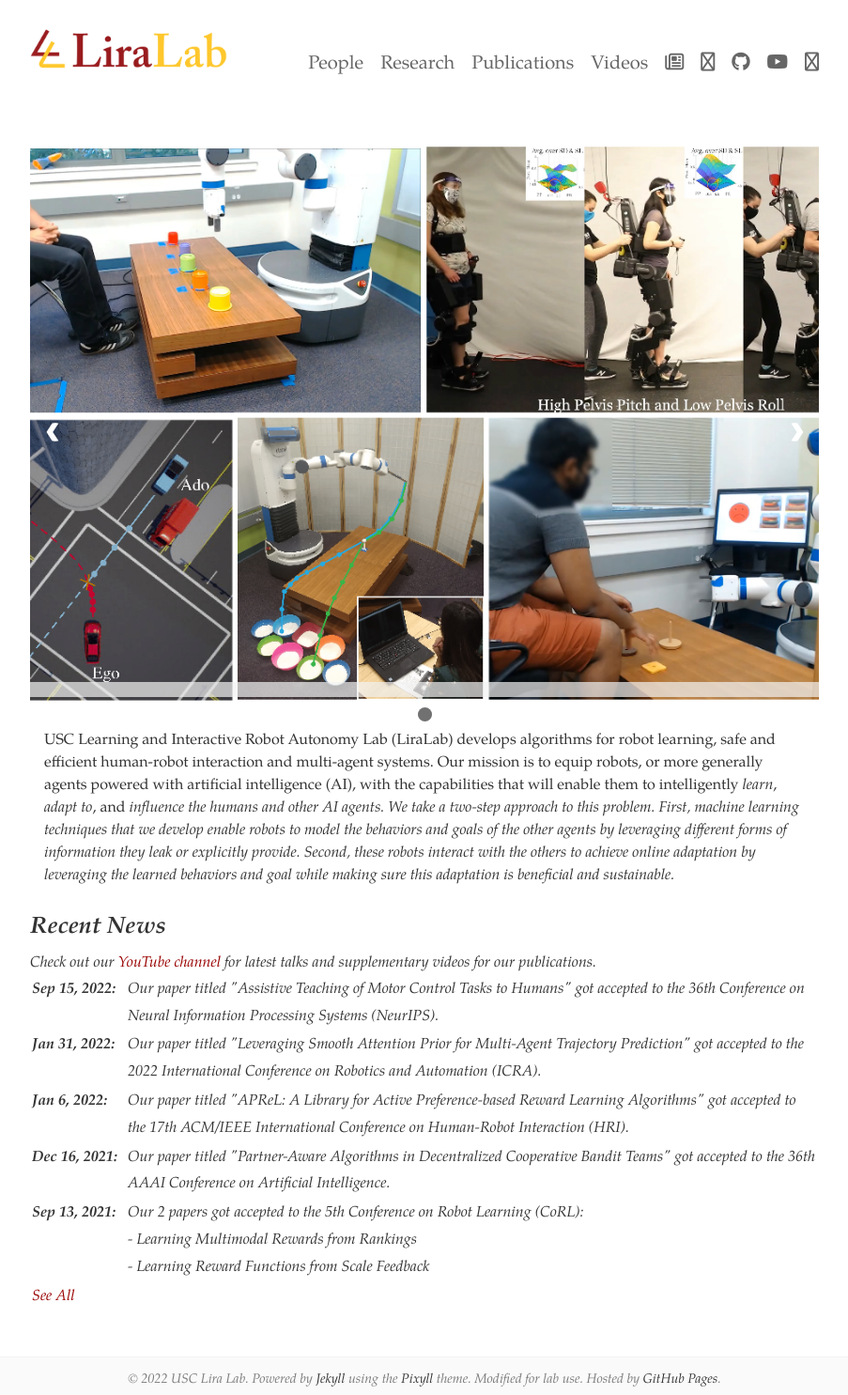
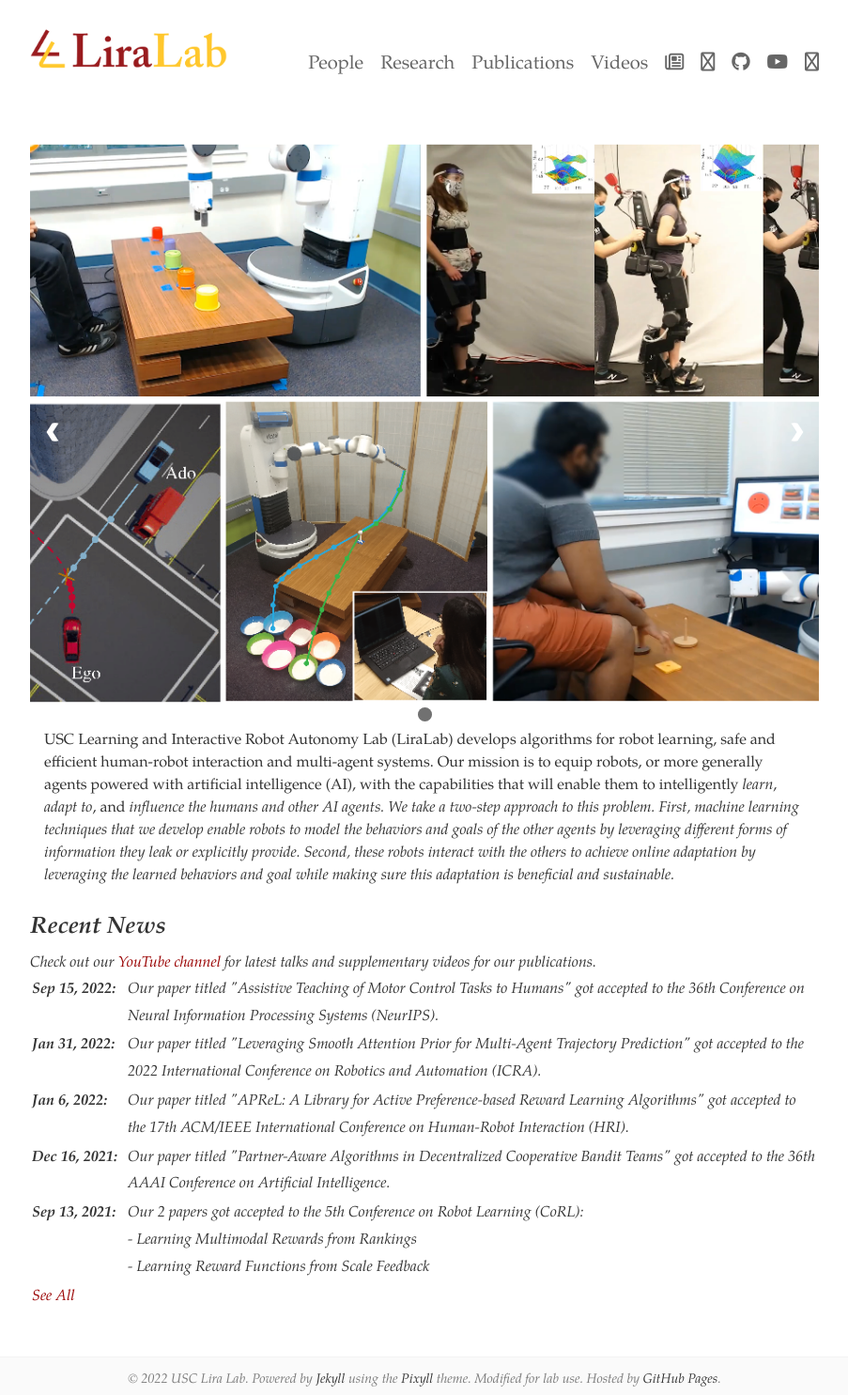
Before and after one commit to USC-Lira/usc-lira.github.io, a Jekyll site: the page built from index.html, in a window 1280 px wide. Shown: the whole page at 94% size, without its empty margins (188-1091 px from the left). Built offline with Jekyll 4.4.1, drawn with Linux system fonts in a browser that asks for light colours; nearby versions of some CDN libraries; a style sheet for code colours, icons or effects is not loaded.

Commit message:
Build site at 2022-12-15 08:14:17 UTC.

```diff
--- a/index.html
+++ b/index.html
@@ -115,7 +115,9 @@
 	  <div class="mySlides fade">
 	    <!--<div class="numbertext">1 / {{ image_count }}</div>-->
 	    <img src="{{ site.baseurl }}/images/gallery/{{ image.filename }}" style="width:100%; height:600px; object-fit: cover;">
-	    <div class="text">{{ image.caption }}</div>
+        {% if image.caption %}
+	      <div class="text">{{ image.caption }}</div>
+        {% endif %}
 	  </div>
 	{% endfor %}
 	<a class="prev" onclick="plusSlides(-1)">&#10094;</a>
--- a/photos.html
+++ b/photos.html
@@ -117,7 +117,9 @@
     {% for image in site.data.gallery_images reversed %}
 	  <div class="mySlides fade">
 	    <img src="{{ site.baseurl }}/images/gallery/{{ image.filename }}" style="width:100%; object-fit: cover;">
-	    <div class="text">{{ image.caption }}</div>
+        {% if image.caption %}
+	      <div class="text">{{ image.caption }}</div>
+        {% endif %}
 	  </div>
 	{% endfor %}
 	<a class="prev" onclick="plusSlides(-1)">&#10094;</a>
```
Also changed, not shown: images/gallery/1.png.
